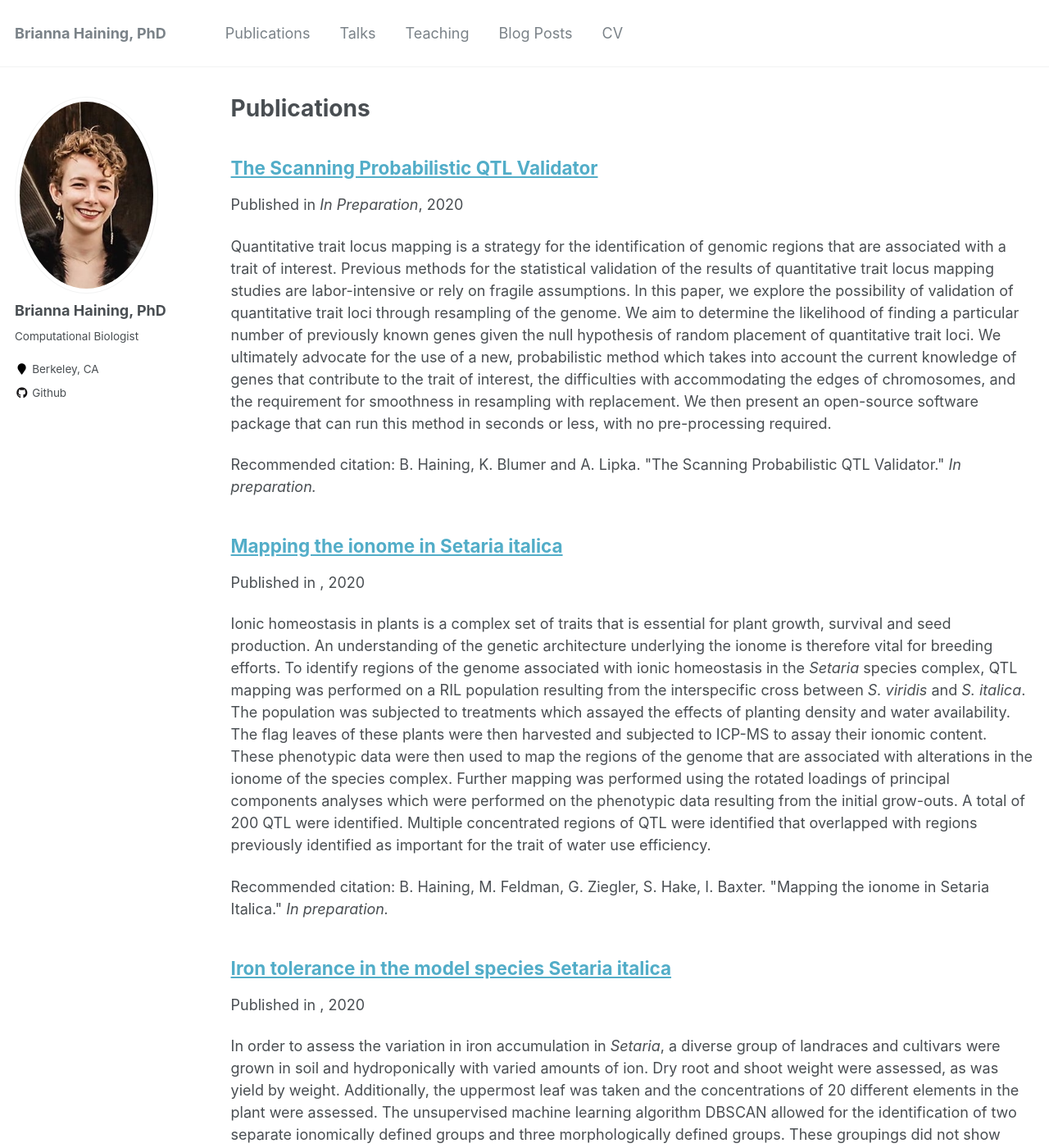
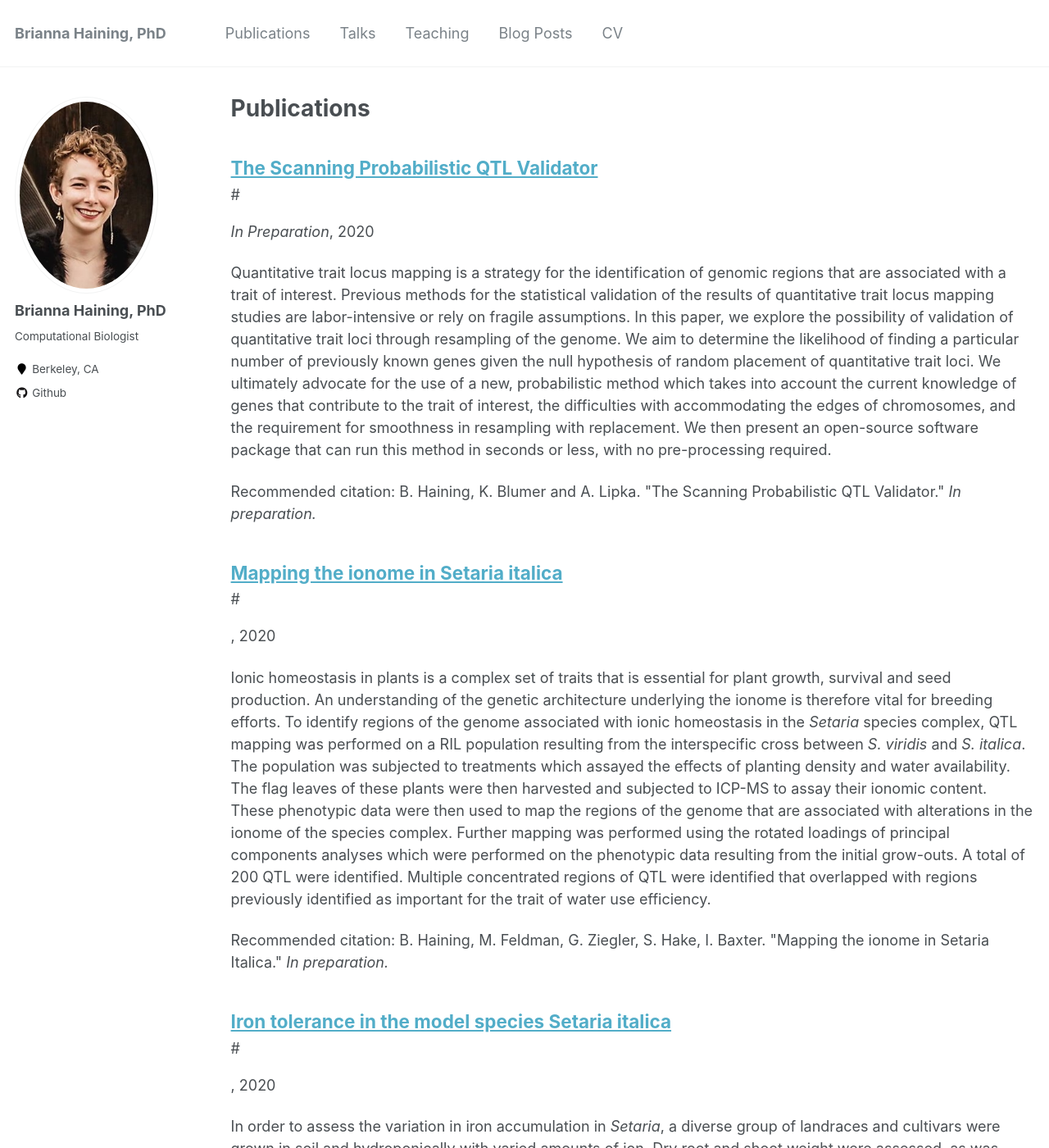
Before and after one commit to haining-b/haining-b.github.io, a Jekyll site: the page built from _pages/publications.md, in a window 1280 px wide and 1400 px high. Shown: the whole window at 82% size. Built offline with Jekyll 4.4.1, drawn with Linux system fonts in a browser that asks for light colours.

Commit message:
Update archive-single.html

```diff
--- a/_includes/archive-single.html
+++ b/_includes/archive-single.html
@@ -41,7 +41,7 @@
         {% if post.collection == 'teaching' %}
           <p> {{ post.type }}, <i>{{ post.venue }}</i>, {{ post.date | default: "1900-01-01" | date: "%Y" }} </p>
         {% elsif post.collection == 'publications' %}
-          <p>Published in <i>{{ post.venue }}</i>, {{ post.date | default: "1900-01-01" | date: "%Y" }} </p>
+          #<p><i>{{ post.venue }}</i>, {{ post.date | default: "1900-01-01" | date: "%Y" }} </p>
         {% elsif post.date %}
          <p class="page__date"><strong><i class="fa fa-fw fa-calendar" aria-hidden="true"></i> {{ site.data.ui-text[site.locale].date_label | default: "Published:" }}</strong> <time datetime="{{ post.date | default: "1900-01-01" | date_to_xmlschema }}">{{ post.date | default: "1900-01-01" | date: "%B %d, %Y" }}</time></p>
         {% endif %}
```
